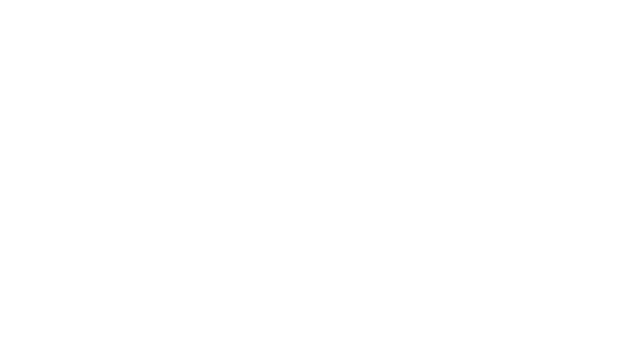
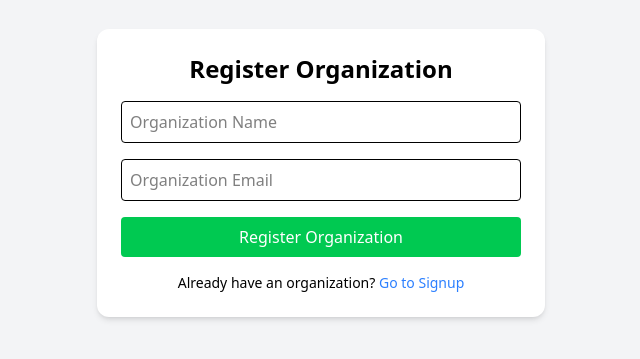
Before and after one commit to sohail-khan470/base-llm-frontend, a React (Vite) app: page /register-org in a window 1280 px wide. Before the commit this address had no page. Shown: the part 227-586 px from the top of the page, without its empty margins (319-959 px from the left). Built offline with nearby package versions, Linux system fonts and the light colour scheme.

Commit message:
Added not found

```diff
--- a/src/App.jsx
+++ b/src/App.jsx
@@ -5,6 +5,8 @@ import Home from "./pages/Home";
 import ChatDetail from "./pages/ChatDetail";
 import Login from "./pages/Login";
 import Signup from "./pages/Signup";
+import OrganizationRegister from "./pages/OrganizationRegister";
+import NotFound from "./pages/NotFound";
 import ProtectedRoute from "./components/ProtectedRoute";
 import { useAuthStore } from "./store/auth-store";
 
@@ -21,6 +23,7 @@ function App() {
       {/* Public Routes */}
       <Route path="/login" element={<Login />} />
       <Route path="/signup" element={<Signup />} />
+      <Route path="/register-org" element={<OrganizationRegister />} />
 
       {/* Protected Routes */}
       <Route
@@ -43,6 +46,7 @@ function App() {
           </ProtectedRoute>
         }
       />
+      <Route path="*" element={<NotFound />} />
     </Routes>
     // </Layout>
   );
--- a/src/pages/Login.tsx
+++ b/src/pages/Login.tsx
@@ -1,5 +1,5 @@
 import { useState } from "react";
-import { useNavigate } from "react-router-dom";
+import { useNavigate, Link } from "react-router-dom";
 import { useAuthStore } from "../store/auth-store";
 
 export default function Login() {
@@ -13,8 +13,10 @@ export default function Login() {
     e.preventDefault();
     await login(email, password);
 
-    if (!error) {
-      navigate("/"); // redirect to home after login
+    // Check if login was successful by checking if there's no error and token exists
+    const { token } = useAuthStore.getState();
+    if (!error && token) {
+      navigate("/", { replace: true }); // redirect to home after login
     }
   };
 
@@ -53,6 +55,13 @@ export default function Login() {
         >
           {loading ? "Logging in..." : "Login"}
         </button>
+
+        <p className="text-center text-sm">
+          Don't have an account?{" "}
+          <Link to="/signup" className="text-blue-500 hover:underline">
+            Sign up
+          </Link>
+        </p>
       </form>
     </div>
   );
--- /dev/null
+++ b/src/pages/NotFound.jsx
@@ -0,0 +1,19 @@
+import React from "react";
+import { Link } from "react-router-dom";
+
+const NotFound = () => {
+  return (
+    <div className="flex flex-col items-center justify-center min-h-screen bg-gray-100">
+      <h1 className="text-6xl font-bold text-gray-800 mb-4">404</h1>
+      <p className="text-xl text-gray-600 mb-8">Page not found</p>
+      <Link
+        to="/"
+        className="px-4 py-2 bg-blue-500 text-white rounded hover:bg-blue-600 transition-colors"
+      >
+        Go Home
+      </Link>
+    </div>
+  );
+};
+
+export default NotFound;
--- /dev/null
+++ b/src/pages/OrganizationRegister.tsx
@@ -0,0 +1,73 @@
+import { useState } from "react";
+import { useNavigate } from "react-router-dom";
+import { useOrganizationStore } from "../store/organization-store";
+
+export default function OrganizationRegister() {
+  const { registerOrg, loading, error } = useOrganizationStore();
+  const navigate = useNavigate();
+
+  const [name, setName] = useState("");
+  const [email, setEmail] = useState("");
+
+  const handleSubmit = async (e: React.FormEvent) => {
+    e.preventDefault();
+    await registerOrg(name, email);
+
+    if (!error) {
+      alert("Organization registered successfully! Now you can signup.");
+      navigate("/signup");
+    }
+  };
+
+  return (
+    <div className="flex h-screen items-center justify-center bg-gray-100">
+      <form
+        onSubmit={handleSubmit}
+        className="bg-white p-4 sm:p-6 rounded-xl shadow-md w-full max-w-md mx-4 space-y-4"
+      >
+        <h2 className="text-2xl font-bold text-center">
+          Register Organization
+        </h2>
+
+        <input
+          type="text"
+          placeholder="Organization Name"
+          value={name}
+          onChange={(e) => setName(e.target.value)}
+          className="w-full p-2 border rounded"
+          required
+        />
+
+        <input
+          type="email"
+          placeholder="Organization Email"
+          value={email}
+          onChange={(e) => setEmail(e.target.value)}
+          className="w-full p-2 border rounded"
+          required
+        />
+
+        {error && <p className="text-red-500 text-sm">{error}</p>}
+
+        <button
+          type="submit"
+          disabled={loading}
+          className="w-full bg-green-500 text-white py-2 rounded hover:bg-green-600 disabled:opacity-50"
+        >
+          {loading ? "Registering..." : "Register Organization"}
+        </button>
+
+        <p className="text-center text-sm">
+          Already have an organization?{" "}
+          <button
+            type="button"
+            onClick={() => navigate("/signup")}
+            className="text-blue-500 hover:underline"
+          >
+            Go to Signup
+          </button>
+        </p>
+      </form>
+    </div>
+  );
+}
--- a/src/pages/Signup.tsx
+++ b/src/pages/Signup.tsx
@@ -1,5 +1,5 @@
 import { useEffect, useState } from "react";
-import { useNavigate } from "react-router-dom";
+import { useNavigate, Link } from "react-router-dom";
 import { useAuthStore } from "../store/auth-store";
 import { useOrganizationStore } from "../store/organization-store";
 
@@ -27,7 +27,8 @@ export default function Signup() {
     await signup(email, password, selectedOrg);
 
     if (!error) {
-      navigate("/"); // redirect to home after signup
+      alert("Signup successful! Please login.");
+      navigate("/login"); // redirect to login page after signup
     }
   };
 
@@ -81,6 +82,13 @@ export default function Signup() {
         >
           {loading ? "Signing up..." : "Signup"}
         </button>
+
+        <p className="text-center text-sm">
+          Don't have an organization?{" "}
+          <Link to="/register-org" className="text-blue-500 hover:underline">
+            Register Organization
+          </Link>
+        </p>
       </form>
     </div>
   );
--- a/src/store/auth-store.ts
+++ b/src/store/auth-store.ts
@@ -55,12 +55,8 @@ export const useAuthStore = create<AuthState>()((set) => ({
     try {
       set({ loading: true, error: null });
       await api.post("/auth/register", { email, password, organizationId });
-
-      // Call login directly instead of through getState()
-      const res = await api.post("/auth/login", { email, password });
-      console.log(res);
-      localStorage.setItem("authToken", res.data.token);
-      set({ user: res.data.user, token: res.data.token, loading: false });
+      set({ loading: false });
+      // Do not auto-login, just return success
     } catch (err: any) {
       set({
         error: err.response?.data?.error || "Signup failed",
```
Also changed, not shown: 1 other file (tests, documents, lock files or other folders).
